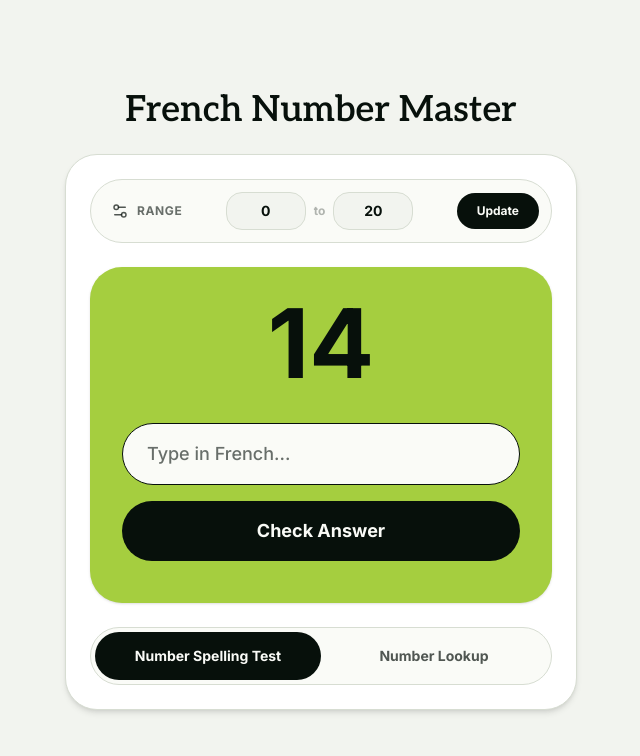
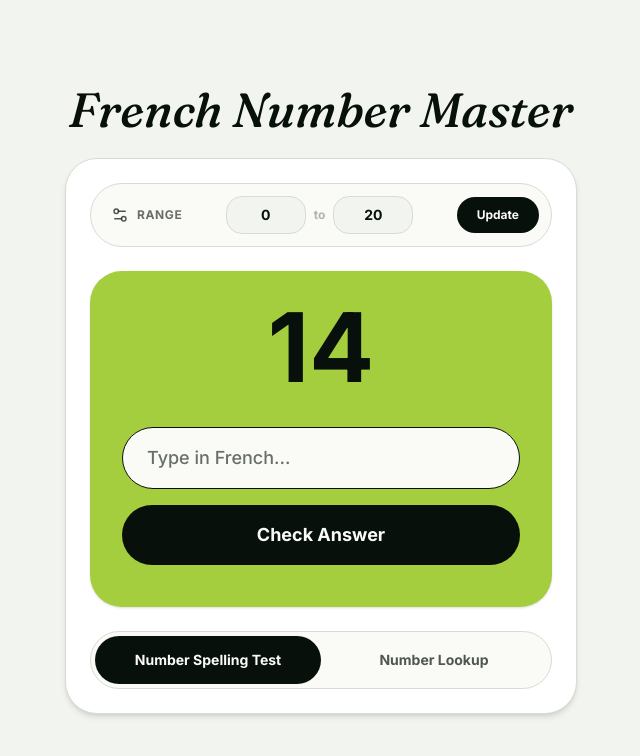
Before and after one commit to Judy-Nihao/french-number-master, a React (Vite) app: page / in a window 1280 px wide. Shown: the top 756 px of the page, without its empty margins (319-959 px from the left). Built offline with nearby package versions, Linux system fonts and the light colour scheme.

Commit message:
style(typography): use Fraunces medium italic for the title

```diff
--- a/src/App.tsx
+++ b/src/App.tsx
@@ -15,7 +15,7 @@ const App = () => {
         <div className="w-full max-w-lg flex flex-col relative">
           {/* Header */}
           <header className="mb-6 text-center">
-            <h1 className="font-display text-4xl font-semibold  text-app-dark">
+            <h1 className="font-display text-5xl font-medium italic text-app-dark">
               French Number Master
             </h1>
           </header>
--- a/src/index.css
+++ b/src/index.css
@@ -1,4 +1,4 @@
-@import url("https://fonts.googleapis.com/css2?family=Aleo:ital,wght@0,100..900;1,100..900&family=Inter:wght@400;500;600;700&display=swap");
+@import url("https://fonts.googleapis.com/css2?family=Fraunces:ital,opsz,wght@0,9..144,100..900;1,9..144,100..900&family=Inter:wght@400;500;600;700&display=swap");
 @import "tailwindcss";
 
 @theme {
@@ -15,7 +15,7 @@
   --radius-field: 1rem;
   --radius-pill: calc(infinity * 1px);
 
-  --font-display: "Aleo", Georgia, serif;
+  --font-display: "Fraunces", Georgia, serif;
   --font-sans: "Inter", ui-sans-serif, system-ui, sans-serif;
 
   --color-app-bg: #f2f4ef;
```
